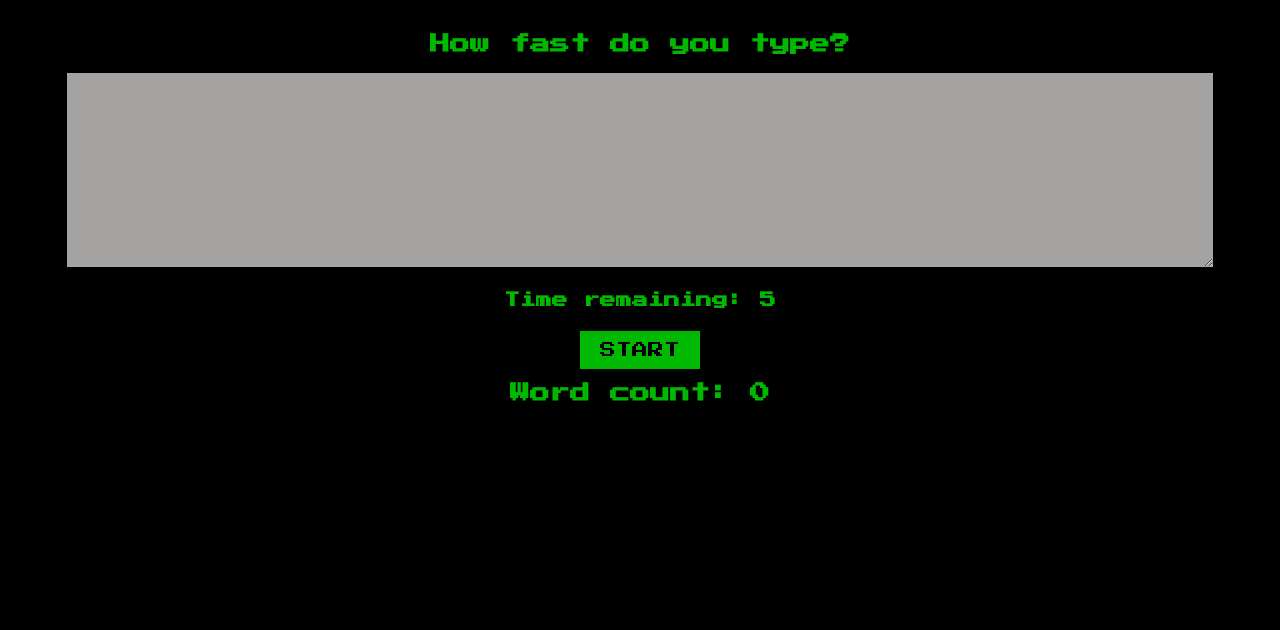
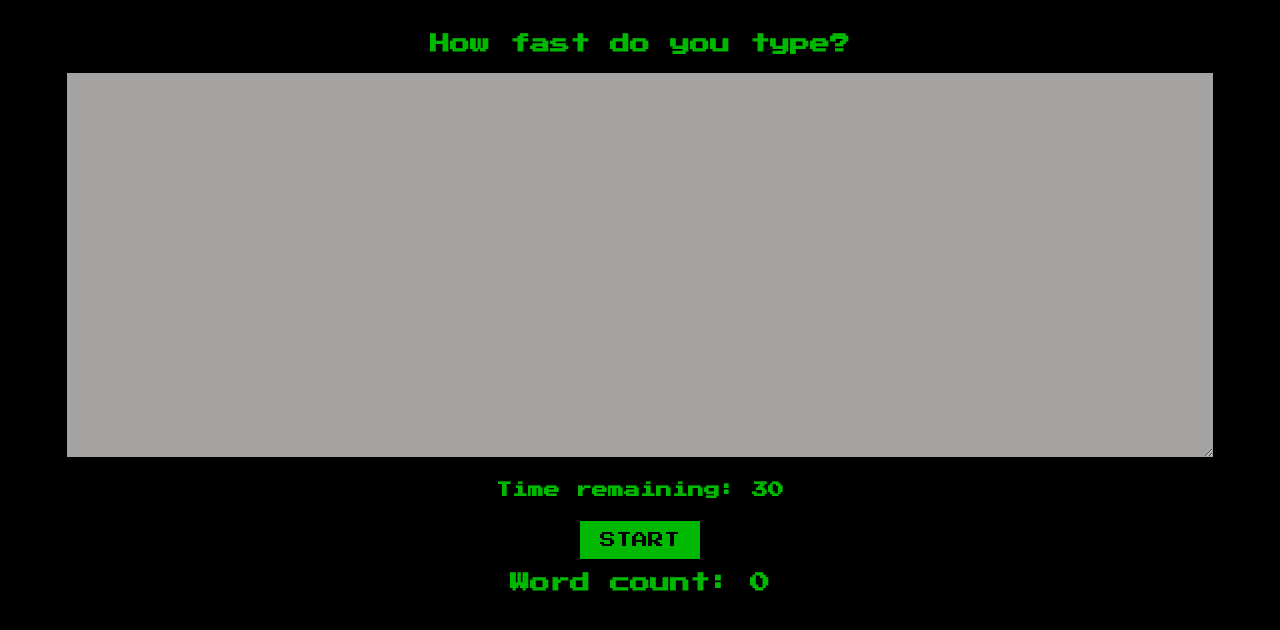
Before and after one commit to Akashshripal/Speed-Typing-Game, a React app: page / in a window 1280 px wide. Built offline with nearby package versions, Linux system fonts and the light colour scheme.

Commit message:
commit initial files

```diff
--- a/App.js
+++ b/App.js
@@ -10,7 +10,7 @@ function App() {
         timeRemaining,
         startGame,
         wordCount
-    } = useWordGame(5)
+    } = useWordGame(30)
 
     return (
         <div>
--- a/styles.css
+++ b/styles.css
@@ -38,7 +38,7 @@ textarea {
     width: 90%;
     margin: 0 auto;
     outline: none;
-    height: 200px;
+    height: 390px;
     background: #00b800;
     padding: 10px;
 }
```
